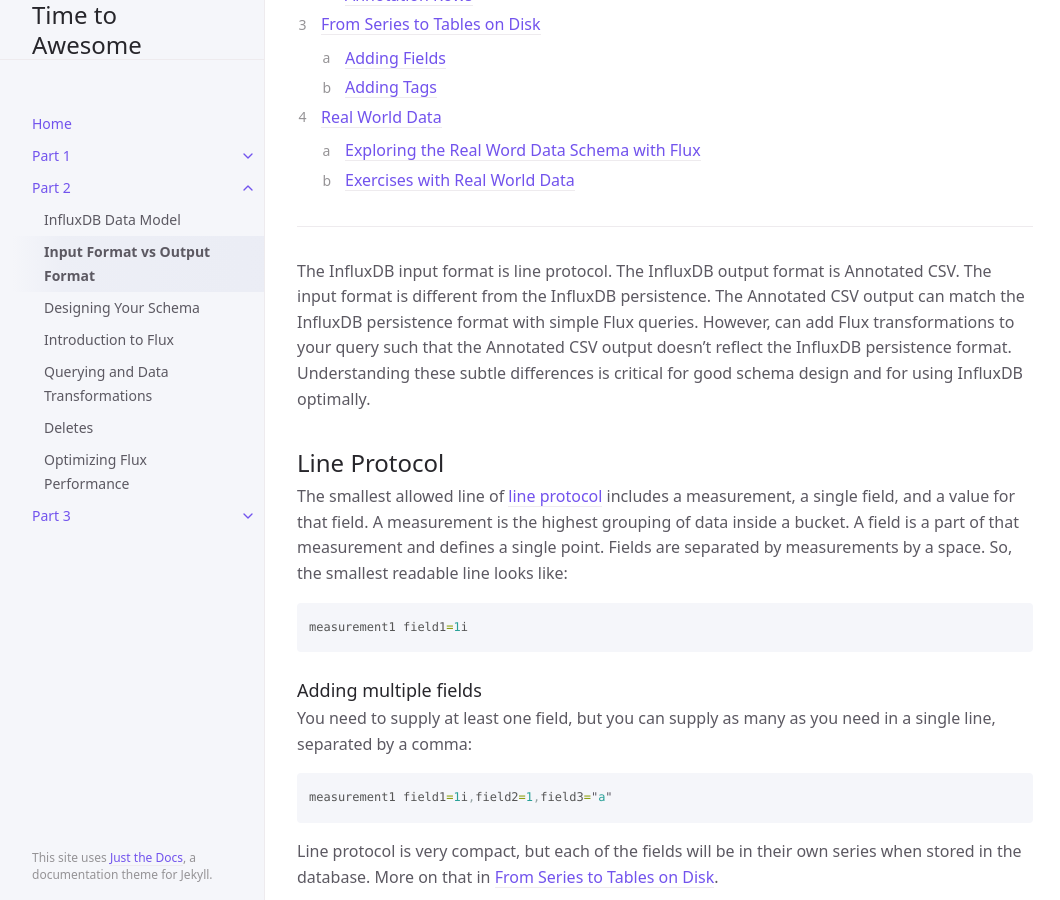
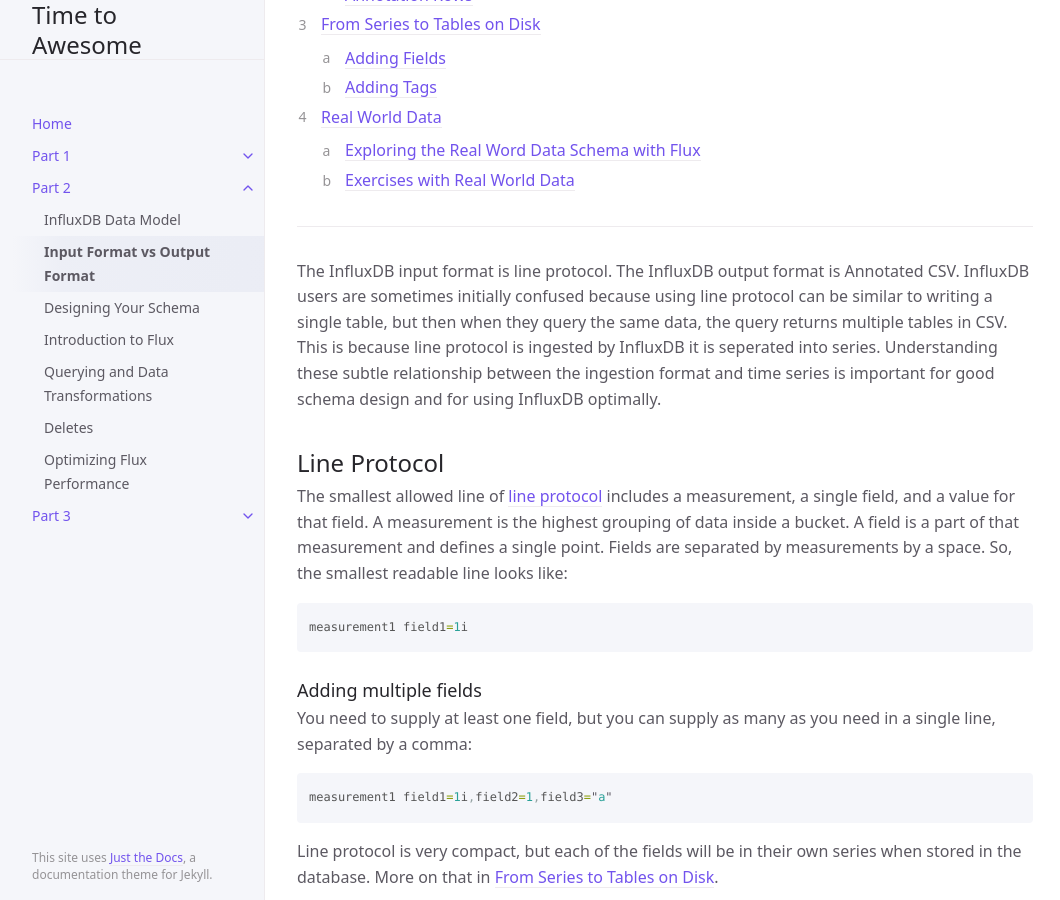
Before and after one commit to influxdata/awesome, a Jekyll site: the page built from docs/part-2/input-format-vs-output-format.md, in a window 1280 px wide and 900 px high, scrolled down 601 px. Shown: the whole window, without its empty margins (107-1167 px from the left). Built offline with Jekyll 4.4.1, drawn with Linux system fonts in a browser that asks for light colours.

Commit message:
Update input-format-vs-output-format.md

```diff
--- a/docs/part-2/input-format-vs-output-format.md
+++ b/docs/part-2/input-format-vs-output-format.md
@@ -17,7 +17,7 @@ nav_order: 2
 
 ---
 
-The InfluxDB input format is line protocol. The InfluxDB output format is Annotated CSV.  The input format is different from the InfluxDB persistence. The Annotated CSV output can match the InfluxDB persistence format with simple Flux queries. However, can add Flux transformations to your query such that the Annotated CSV output doesn’t reflect the InfluxDB persistence format. Understanding these subtle differences is critical for good schema design and for using InfluxDB optimally.
+The InfluxDB input format is line protocol. The InfluxDB output format is Annotated CSV. InfluxDB users are sometimes initially confused because using line protocol can be similar to writing a single table, but then when they query the same data, the query returns multiple tables in CSV. This is because line protocol is ingested by InfluxDB it is seperated into series. Understanding these subtle relationship between the ingestion format and time series is important for good schema design and for using InfluxDB optimally.
 
 
 ## Line Protocol
```
